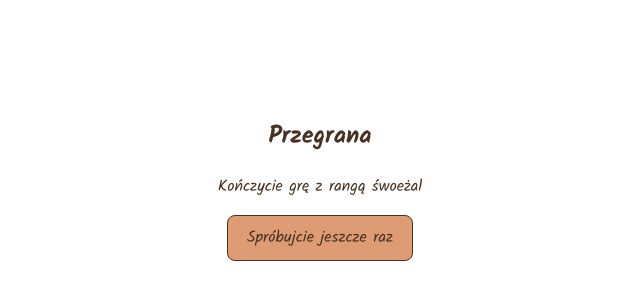
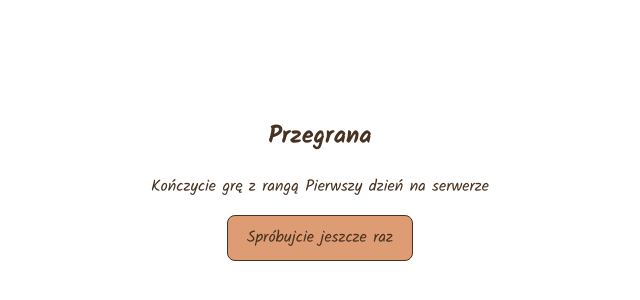
Before and after one commit to Zuthen/Myslac-Milon-Glebiej, a React (Vite) app in the folder myslac-milion-glebiej/: page /game-over in a window 1280 px wide. Shown: the part 220-520 px from the top of the page, without its empty margins (320-960 px from the left). Built offline with nearby package versions, Linux system fonts and the light colour scheme.

Commit message:
rank moved from props to game over screen itself

```diff
--- a/myslac-milion-glebiej/src/App.tsx
+++ b/myslac-milion-glebiej/src/App.tsx
@@ -10,7 +10,7 @@ function App() {
   return <Routes>
     <Route path='/' element={<StartScreen />} />
     <Route path='/questions' element={<QuestionAndAnswers />} />
-    <Route path='/game-over' element={<GameOverScreen range='śwoeżal' />} />
+    <Route path='/game-over' element={<GameOverScreen />} />
   </Routes>
 }
 
--- a/myslac-milion-glebiej/src/pages/GameOverScreen/GameOverScreen.tsx
+++ b/myslac-milion-glebiej/src/pages/GameOverScreen/GameOverScreen.tsx
@@ -1,15 +1,16 @@
+
+import { useSelector } from 'react-redux';
 import { useNavigate } from 'react-router-dom'
+import type { RootState } from '../../GameManager/gameManager';
 
-type Props = {
-    range: string
-}
 
-export const GameOverScreen = ({ range }: Props) => {
+export const GameOverScreen = () => {
     const navigate = useNavigate();
+    const rank = useSelector((state: RootState) => state.rank)
     return (
         <>
             <h2>Przegrana</h2>
-            <p>Kończycie grę z rangą {range}</p>
+            <p>Kończycie grę z rangą {rank.name}</p>
             <button onClick={() => navigate("/questions")}>Spróbujcie jeszcze raz</button>
         </>
     )
```
Also changed, not shown: 1 other file (tests, documents, lock files or other folders).
